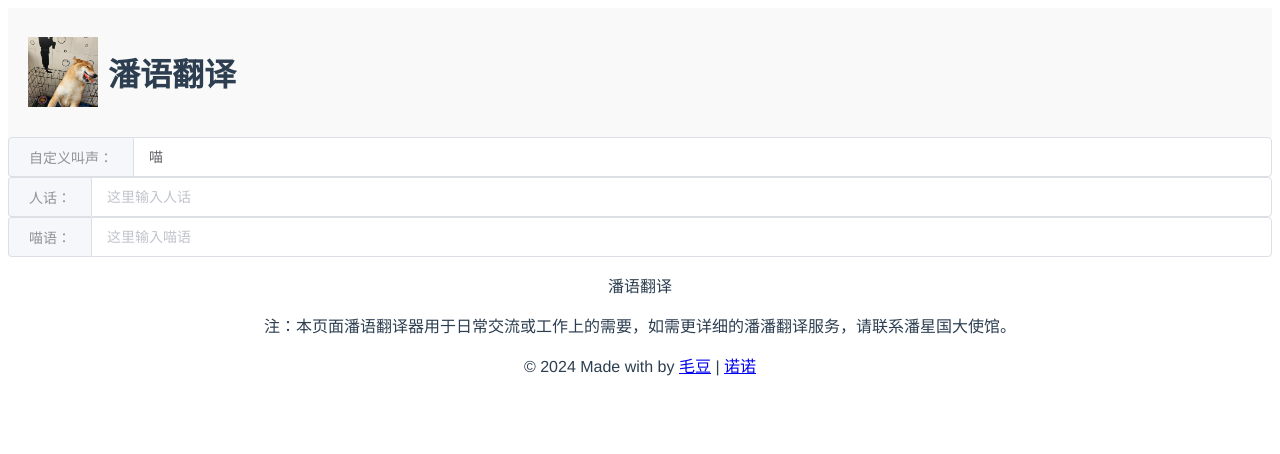
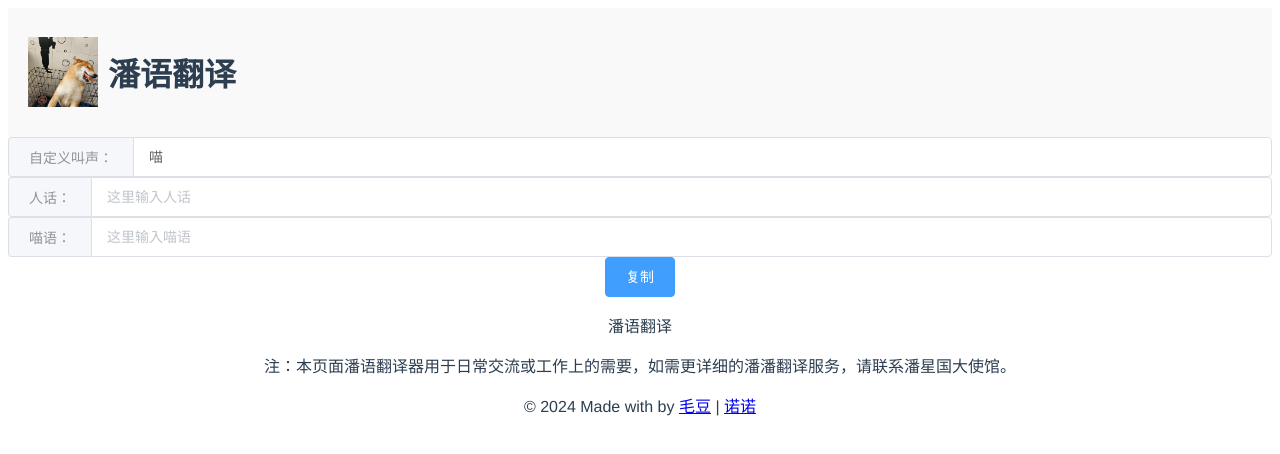
Before and after one commit to Jeromest/maodou-lang, a Vue app: page / in a window 1280 px wide. Shown: the top 454 px of the page. Built offline with nearby package versions, Linux system fonts and the light colour scheme.

Commit message:
复制功能修复

```diff
--- a/src/components/HelloWorld.vue
+++ b/src/components/HelloWorld.vue
@@ -17,7 +17,7 @@
     <el-input v-model="output" @input="m2h" clearable placeholder="这里输入喵语"
       ><template slot="prepend">喵语：</template></el-input
     >
-    <!-- <el-button @click="copyText" type="primary">复制</el-button> -->
+     <el-button @click="copyText" type="primary">复制</el-button>
     <footer>
       <p>潘语翻译</p>
       <p>注：本页面潘语翻译器用于日常交流或工作上的需要，如需更详细的潘潘翻译服务，请联系潘星国大使馆。</p>
@@ -29,7 +29,7 @@
 
 <script>
 import Miao from "miao-lang";
-import Clipboard from "clipboard";
+// import Clipboard from "clipboard";
 export default {
   name: "HelloWorld",
   props: {
@@ -61,15 +61,10 @@ export default {
       }
     },
     copyText() {
-      const clipboard = new Clipboard(".btn", {
-        text: function () {
-          return this.output;
-        },
-      });
-      clipboard.on("success", function () {
+      navigator.clipboard.writeText(this.output).then(() => {
         this.$message.success("复制成功");
-      });
-      clipboard.on("error", function () {
+      }).catch(err => {
+        console.log(err)
         this.$message.error("复制失败");
       });
     },
```
